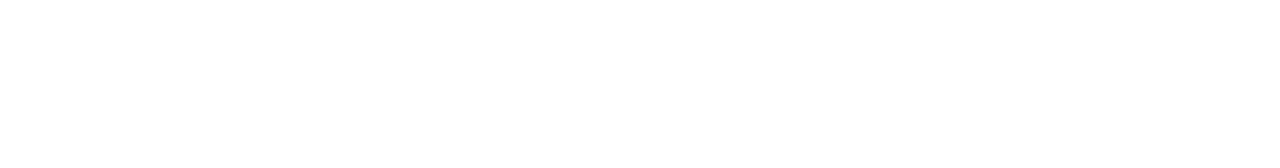
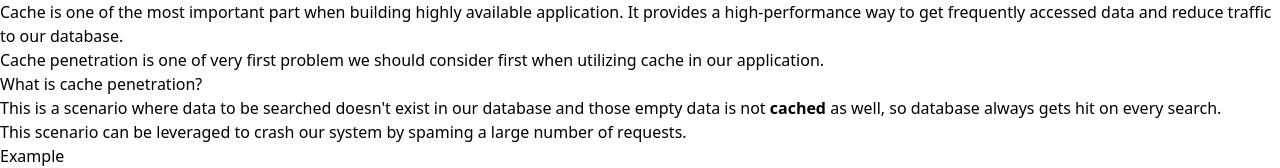
Before and after one commit to sonht1109/my-blogs, a Next.js app: page /posts/240702-cache-penetration in a window 1280 px wide. Before the commit this address had no page. Shown: the top 168 px of the page. Built offline with nearby package versions, Linux system fonts and the light colour scheme.

Commit message:
fix: typo

```diff
--- a/package.json
+++ b/package.json
@@ -33,6 +33,5 @@
     "postcss": "^8.4.31",
     "tailwindcss": "^3.3.0",
     "typescript": "^5"
-  },
-  "packageManager": "yarn@1.22.1"
+  }
 }
--- a/src/pages/posts/perharps-you-missunderstood-settimeout.mdx
+++ b/src/pages/posts/231216-perhaps-you-misunderstood-settimeout.mdx
@@ -1,5 +1,5 @@
 ---
-title: Perharps you missunderstood setTimeout
+title: Perhaps you misunderstood setTimeout
 author: sonht1109
 date: 2024-01-06
 description: setTimeout is used for executing some logic after a certain time. But exactly how long do we have to wait for that logic to be executed?
--- a/src/pages/posts/cache-penetration.mdx
+++ b/src/pages/posts/240702-cache-penetration.mdx
@@ -12,7 +12,7 @@
   - redis
   - cache penetration
 ---
-Cache is one of the most important part when developing highly available application. It provides a high-performance way to fetch frequently accessed data and reduce traffic to our database.
+Cache is one of the most important part when building highly available application. It provides a high-performance way to get frequently accessed data and reduce traffic to our database.
 
 Cache penetration is one of very first problem we should consider first when utilizing cache in our application.
 
```
Also changed, not shown: src/pages/posts/231215-replace-redux-with-usecontext-and-usereducer.mdx (renamed from src/pages/posts/replace-redux-with-usecontext-and-usereducer.mdx), src/pages/posts/231216-new-way-to-use-css-variable.mdx (renamed from src/pages/posts/new-way-to-use-css-variable.mdx), src/pages/posts/231222-be-careful-with-try-catch-and-async-await.mdx (renamed from src/pages/posts/be-careful-with-try-catch-and-async-await.mdx).
